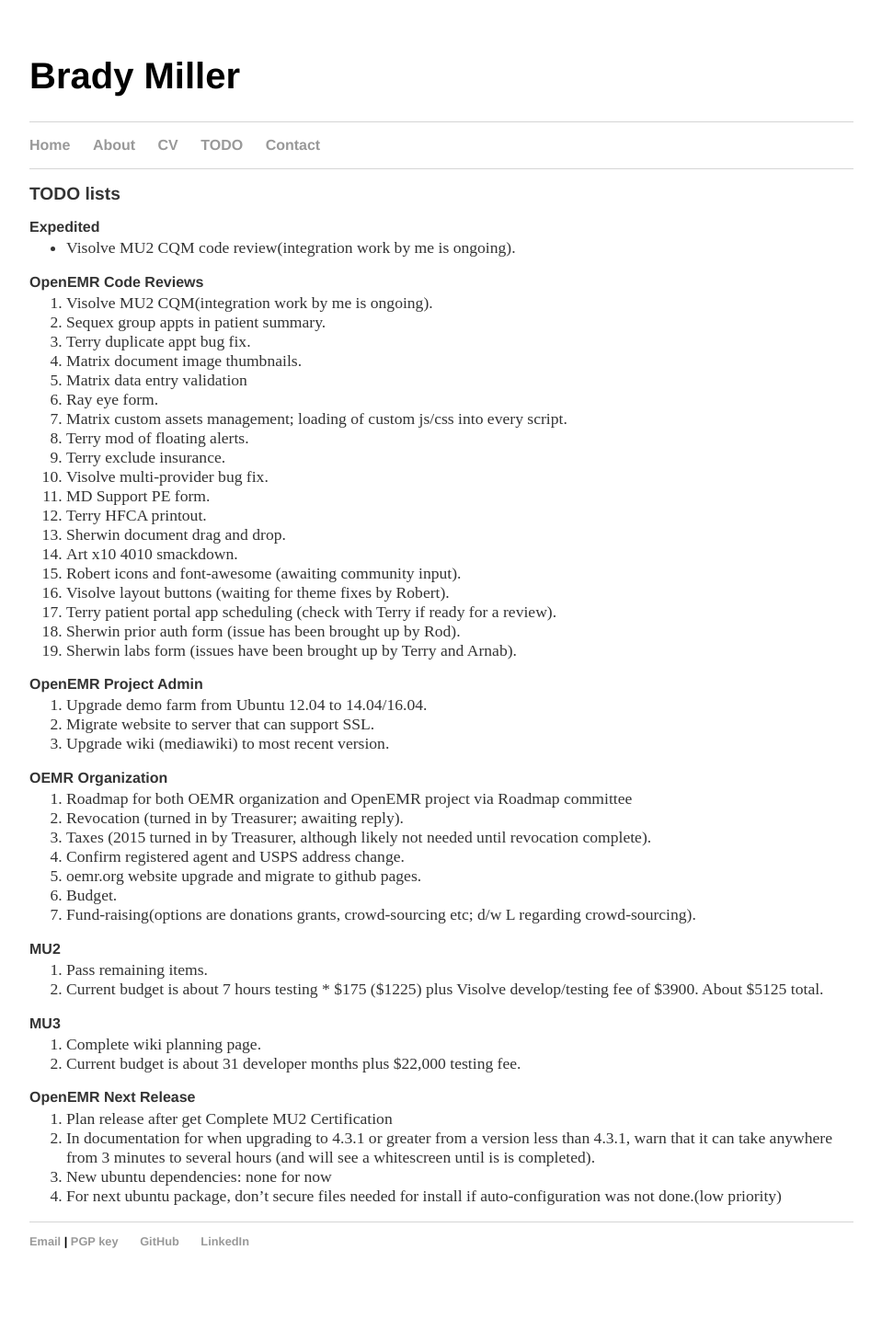
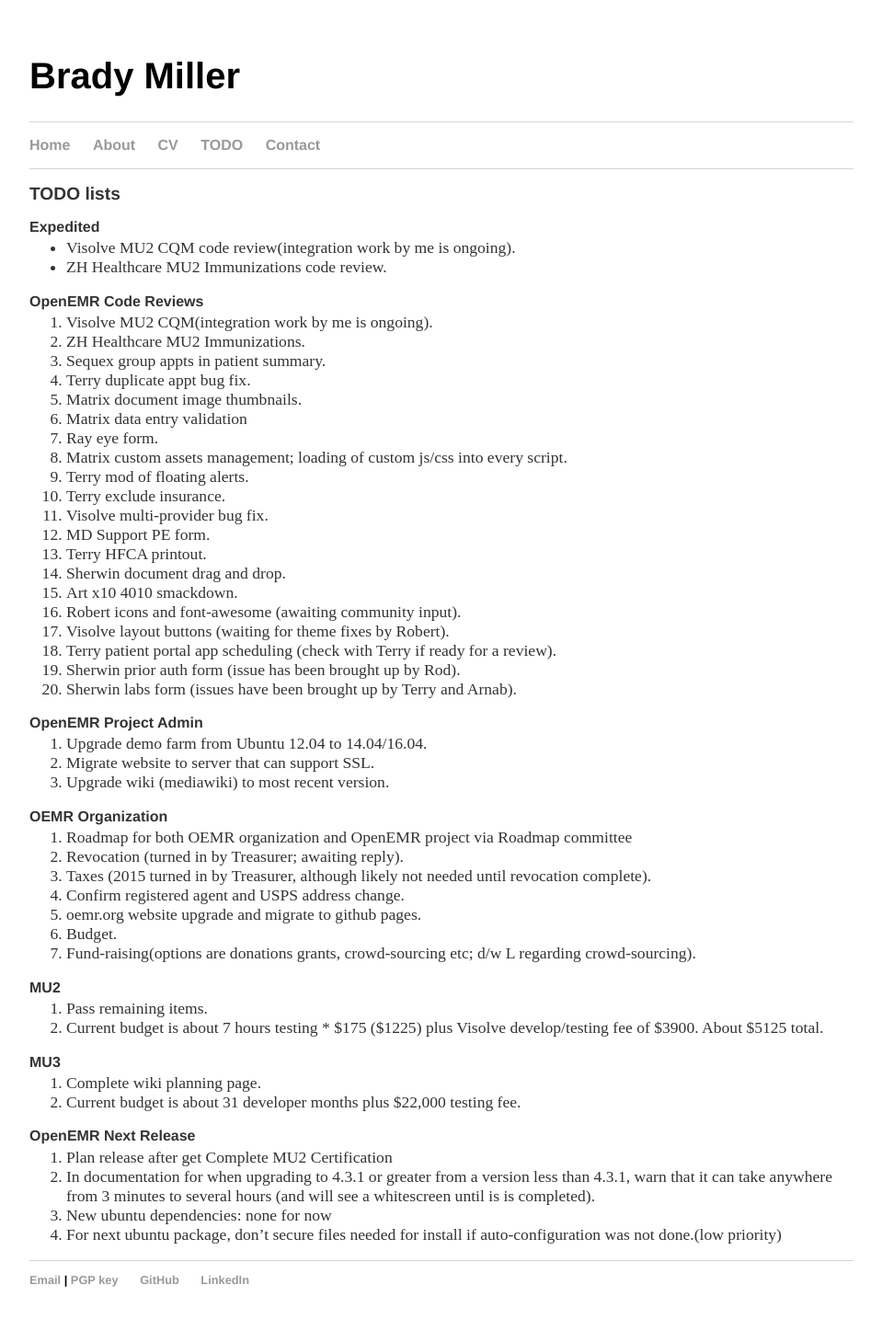
Before and after one commit to bradymiller/bradymiller.github.io, a Jekyll site: the page built from todo/index.md, in a window 1280 px wide. Shown: the whole page at 92% size, without its empty margins (160-1119 px from the left). Built offline with Jekyll 4.4.1, drawn with Linux system fonts in a browser that asks for light colours; before the commit the page ends 1417 px from its top, so only the background shows below that.

Commit message:
Update todo list

```diff
--- a/todo/index.md
+++ b/todo/index.md
@@ -5,9 +5,11 @@
 
 ### Expedited
 * Visolve MU2 CQM code review(integration work by me is ongoing).
+* ZH Healthcare MU2 Immunizations code review.
 
 ### OpenEMR Code Reviews
 1. Visolve MU2 CQM(integration work by me is ongoing).
+1. ZH Healthcare MU2 Immunizations.
 1. Sequex group appts in patient summary.
 1. Terry duplicate appt bug fix.
 1. Matrix document image thumbnails.
```
